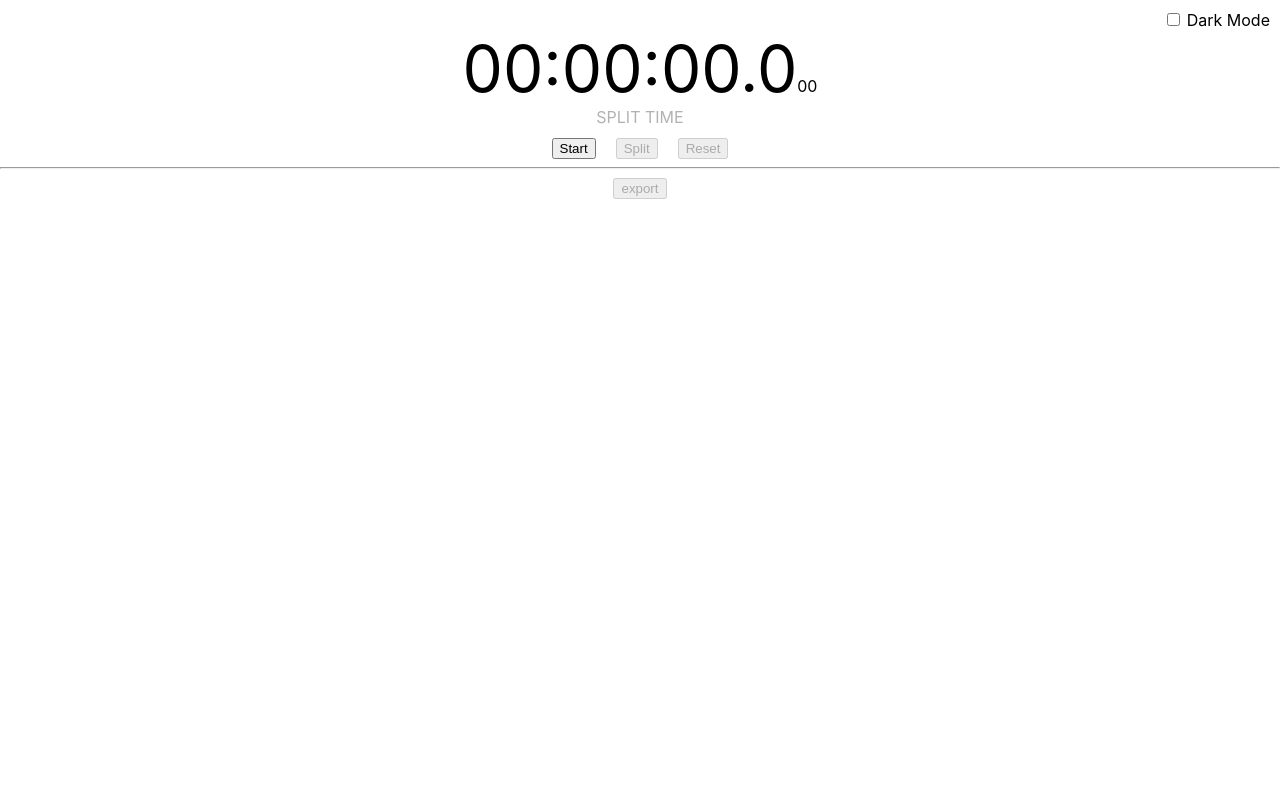
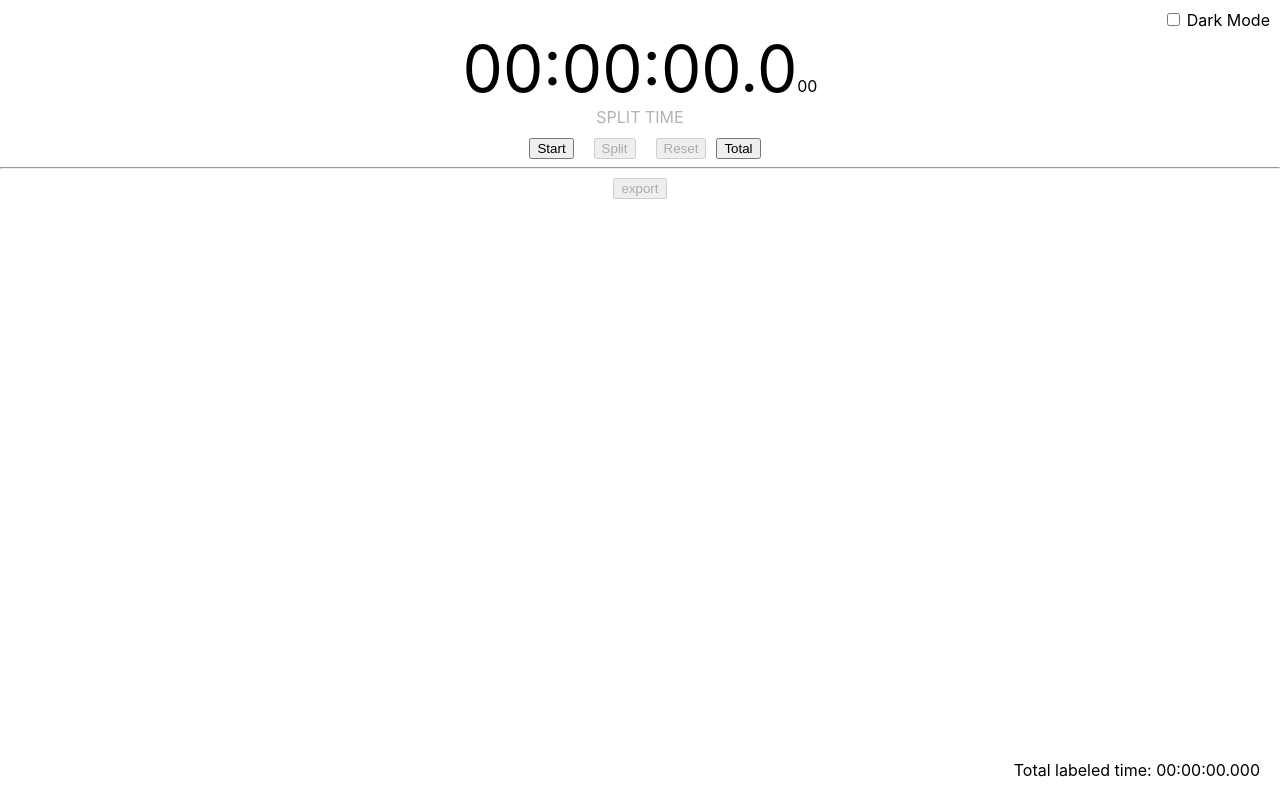
Before and after one commit to jwc20/stopwatch-ics, a React (Create React App) app: page / in a window 1280 px wide. Built offline with nearby package versions, Linux system fonts and the light colour scheme.

Commit message:
added button to get labeled interval time total

```diff
--- a/src/App.js
+++ b/src/App.js
@@ -22,6 +22,7 @@ const initialSplitList = {
 };
 
 function App() {
+  const [total, setTotal] = useState(0)
   const [darkMode, setDarkMode] = useState(true);
   const [start, setStart] = useState(null);
   const [paused, setPaused] = useState(true);
@@ -128,6 +129,7 @@ function App() {
 
   const resetTimer = () => {
     setTime(0);
+    setTotal(0);
     setPaused(true);
     // setSplitList([initialSplitList]);
     setSplitList([
@@ -139,6 +141,24 @@ function App() {
       },
     ]);
   };
+
+  const totalTimer = () => {
+    const items = [...splitList]
+    // console.log(items)
+    let totalIntervalTime = 0
+    for (let i = 0; i < splitList.length; i++) {
+        if (splitList[i].label !== "split" && splitList[i].label !== "start" && splitList[i].label !== "pause") {
+            totalIntervalTime += splitList[i].interval
+            // console.log(splitList[i].label)
+        }
+
+        // console.log(splitList[i].interval)
+    }
+
+    setTotal(totalIntervalTime)
+    // console.log(totalIntervalTime)
+
+  }
 
   const handleLabelChange = (index, e) => {
     const items = [...splitList];
@@ -158,7 +178,7 @@ function App() {
     if (reset) return "SPLIT TIME";
     if (!last) return formatTime(time);
     if (paused && last2nd !== undefined) {
-      console.log(last2nd);
+    //   console.log(last2nd);
       return formatTime(last.time - last2nd.time);
     }
     return formatTime(time - last.time);
@@ -172,6 +192,7 @@ function App() {
   };
 
   const reset = time === 0;
+
 
   return (
     <div className="App">
@@ -212,6 +233,13 @@ function App() {
           onClick={resetTimer}
         >
           Reset
+        </button>
+        <button
+          className="total"
+          disabled={!paused}
+          onClick={totalTimer}
+        >
+          Total
         </button>
       </div>
       {splitList.length > 0 && <hr />}
@@ -261,6 +289,9 @@ function App() {
         >
           export
         </button>
+        <div style={{ position: 'absolute', bottom: 20, right: 20 }}>Total labeled time: {formatTime(total)}</div>
+
+
       </form>
     </div>
   );
```
